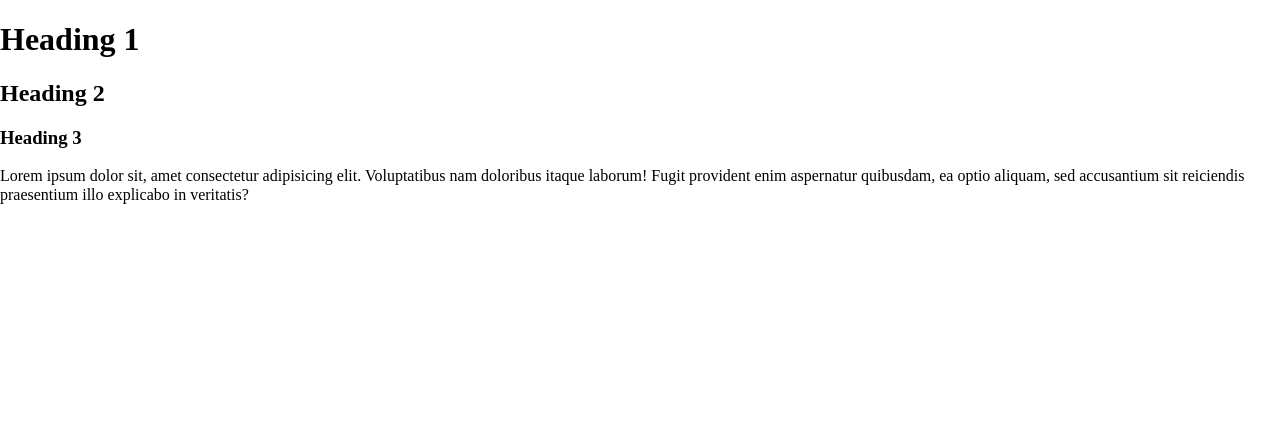
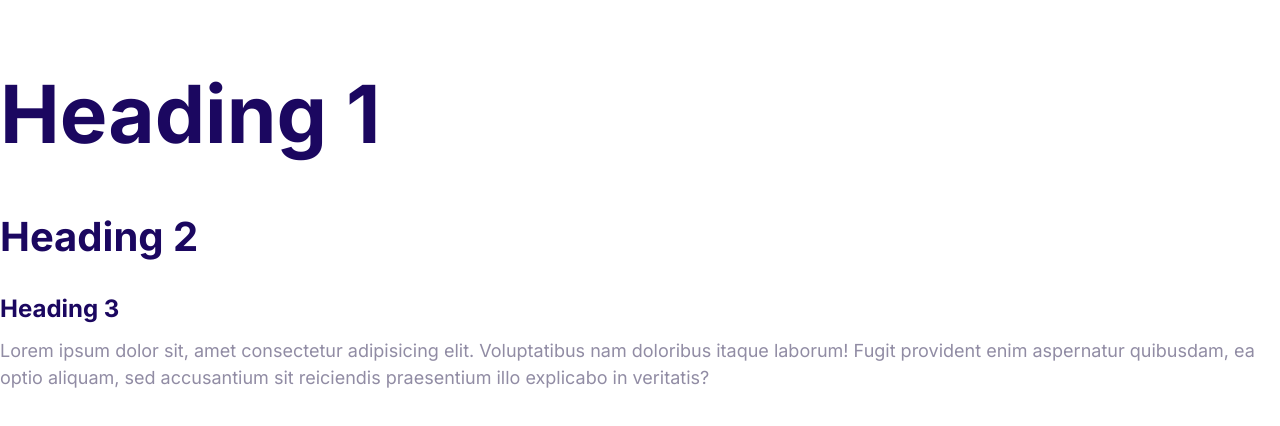
Before and after one commit to engmrms/moshify, a plain HTML site: page index.html in a window 1280 px wide. Drawn offline with Linux system fonts and the light colour scheme.

Commit message:
Typography

```diff
--- a/css/styles.css
+++ b/css/styles.css
@@ -5,3 +5,47 @@
   --color-headings: #1b0760;
   --color-body: #918ca4;
 }
+html {
+  font-size: 62.5%;
+}
+
+body {
+  font-family: Inter, Arial, Helvetica, sans-serif;
+  font-size: 2.4rem;
+  line-height: 1.5;
+  color: var(--color-body);
+}
+
+h1,
+h2,
+h3,
+h4,
+h5,
+h6 {
+  color: var(--color-headings);
+  margin-bottom: 1rem;
+}
+
+h1 {
+  font-size: 7rem;
+}
+h2 {
+  font-size: 4rem;
+}
+h3 {
+  font-size: 3rem;
+}
+p {
+  margin-top: 0;
+}
+@media screen and (min-width: 1024px) {
+  body {
+    font-size: 1.8rem;
+  }
+  h1 {
+    font-size: 8rem;
+  }
+  h3 {
+    font-size: 2.4rem;
+  }
+}
--- a/index.html
+++ b/index.html
@@ -5,6 +5,11 @@
     <meta http-equiv="X-UA-Compatible" content="IE=edge" />
     <meta name="viewport" content="width=device-width, initial-scale=1.0" />
     <title>Document</title>
+    <link rel="preconnect" href="https://fonts.gstatic.com" />
+    <link
+      href="https://fonts.googleapis.com/css2?family=Inter:wght@400;700&display=swap"
+      rel="stylesheet"
+    />
     <link rel="stylesheet" href="css/normalize.css" />
     <link rel="stylesheet" href="css/styles.css" />
   </head>
```
